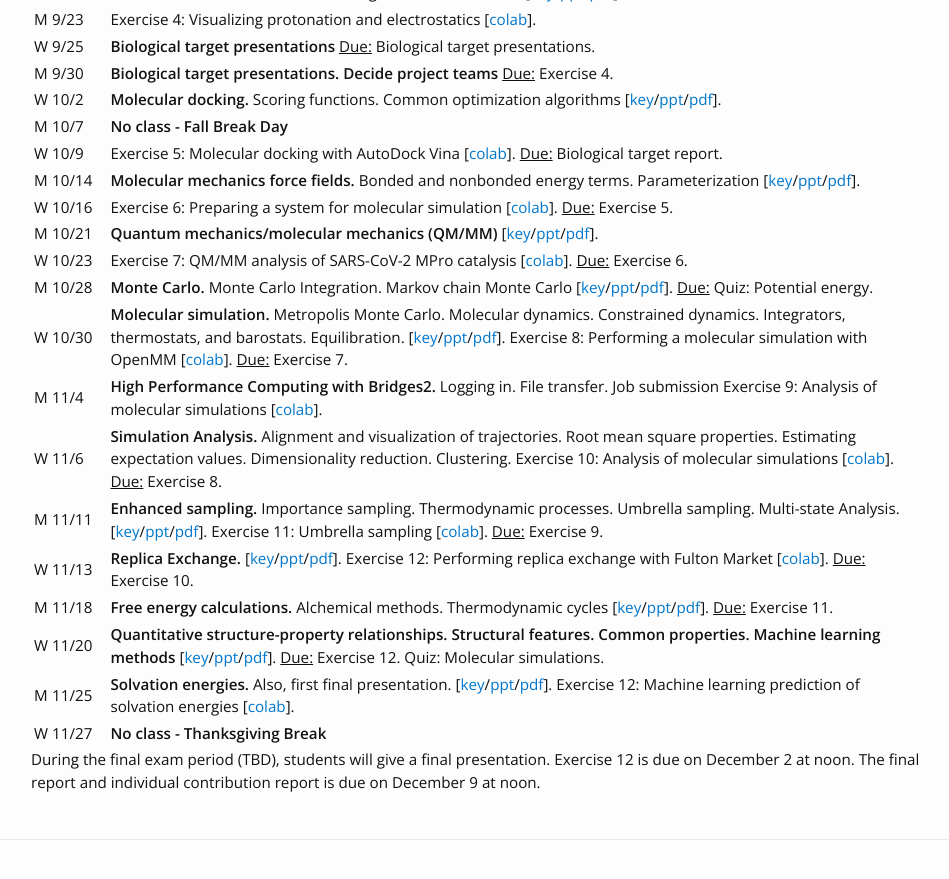
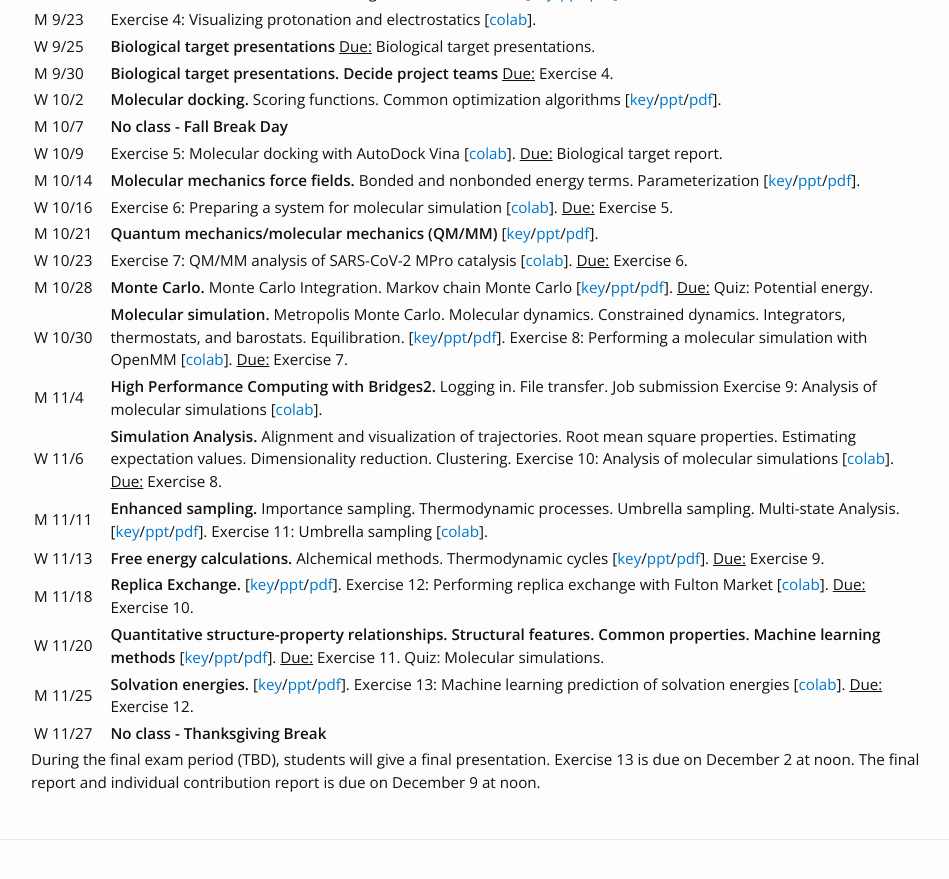
Before and after one commit to daveminh/Chem456-2024F, a Jekyll site: the page built from docs/schedule.md, in a window 1280 px wide and 900 px high, scrolled down 653 px. Shown: the top 879 px of the window, without its empty margins (164-1113 px from the left). Built offline with Jekyll 4.4.1, drawn with Linux system fonts in a browser that asks for light colours; nearby versions of some CDN libraries.

Commit message:
Updated schedule

```diff
--- a/docs/schedule.md
+++ b/docs/schedule.md
@@ -22,4 +22,4 @@ Lecture slides and exercise notebooks should be available below after the class
 {%- if module.quiz %} <u>Quiz:</u> {{ module.quiz }}. {% endif %} |
 {% endfor %}
 
-During the final exam period (TBD), students will give a final presentation. Exercise 12 is due on December 2 at noon. The final report and individual contribution report is due on December 9 at noon.
+During the final exam period (TBD), students will give a final presentation. Exercise 13 is due on December 2 at noon. The final report and individual contribution report is due on December 9 at noon.
```
Also changed, not shown: docs/_data/modules.yml (+12 -18 lines).
